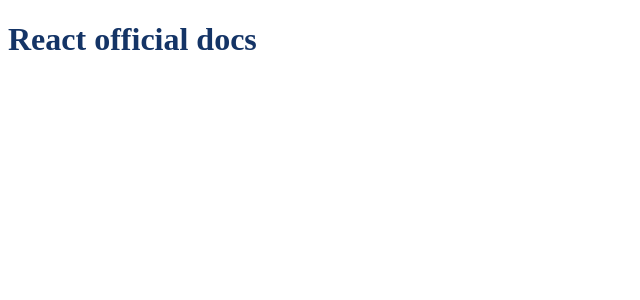
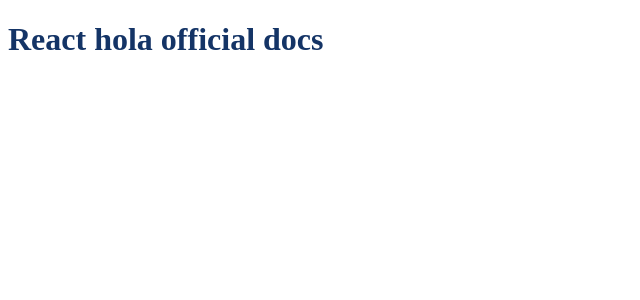
Before and after one commit to mszahan/react-official, a React (Vite) app: page / in a window 1280 px wide. Shown: the top 300 px of the page, without its empty margins (0-640 px from the left). Built offline with nearby package versions, Linux system fonts and the light colour scheme.

Commit message:
tried the create-react-app way to make the index.html work
didn't work though

```diff
--- a/src/App.jsx
+++ b/src/App.jsx
@@ -1,15 +1,10 @@
-import './App.css';
-import {createRoot} from 'react-dom/client';
-
 
 const App = () => {
     return (
         <div className="app">
-            <h1>React official docs</h1>
+            <h1>React hola official docs</h1>
         </div>
     )
 }
 
-const container = document.getElementById('root');
-const root = createRoot(container);
-root.render(<App/>);
+export default App;
--- a/src/index.html
+++ b/src/index.html
@@ -8,6 +8,6 @@
 <body>
     <div id="root">
     </div>
-    <script type="module" src="./App.jsx"></script>
+    <script type="module" src="./index.jsx"></script>
 </body>
 </html>
--- /dev/null
+++ b/src/index.jsx
@@ -0,0 +1,9 @@
+import './App.css';
+import {createRoot} from 'react-dom/client';
+
+import App from './App';
+
+
+const container = document.getElementById('root');
+const root = createRoot(container);
+root.render(<App/>);
```
